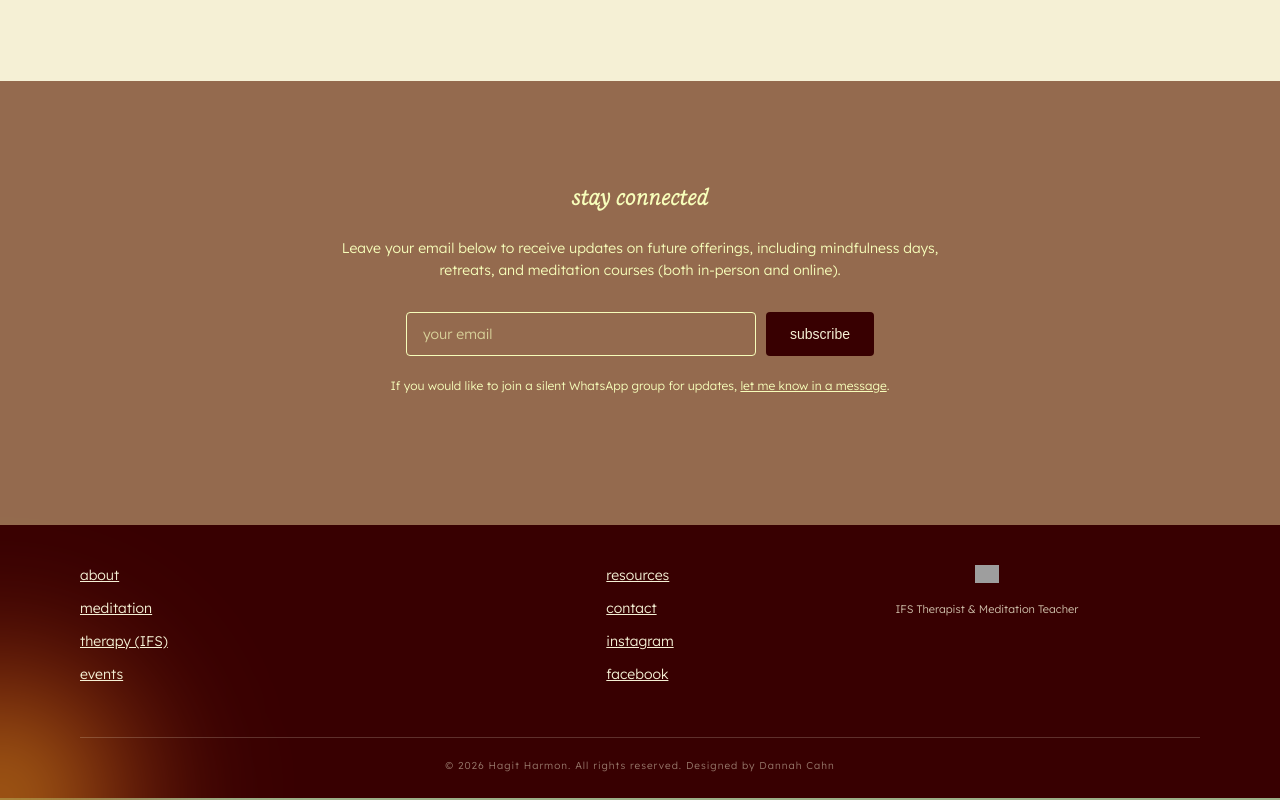
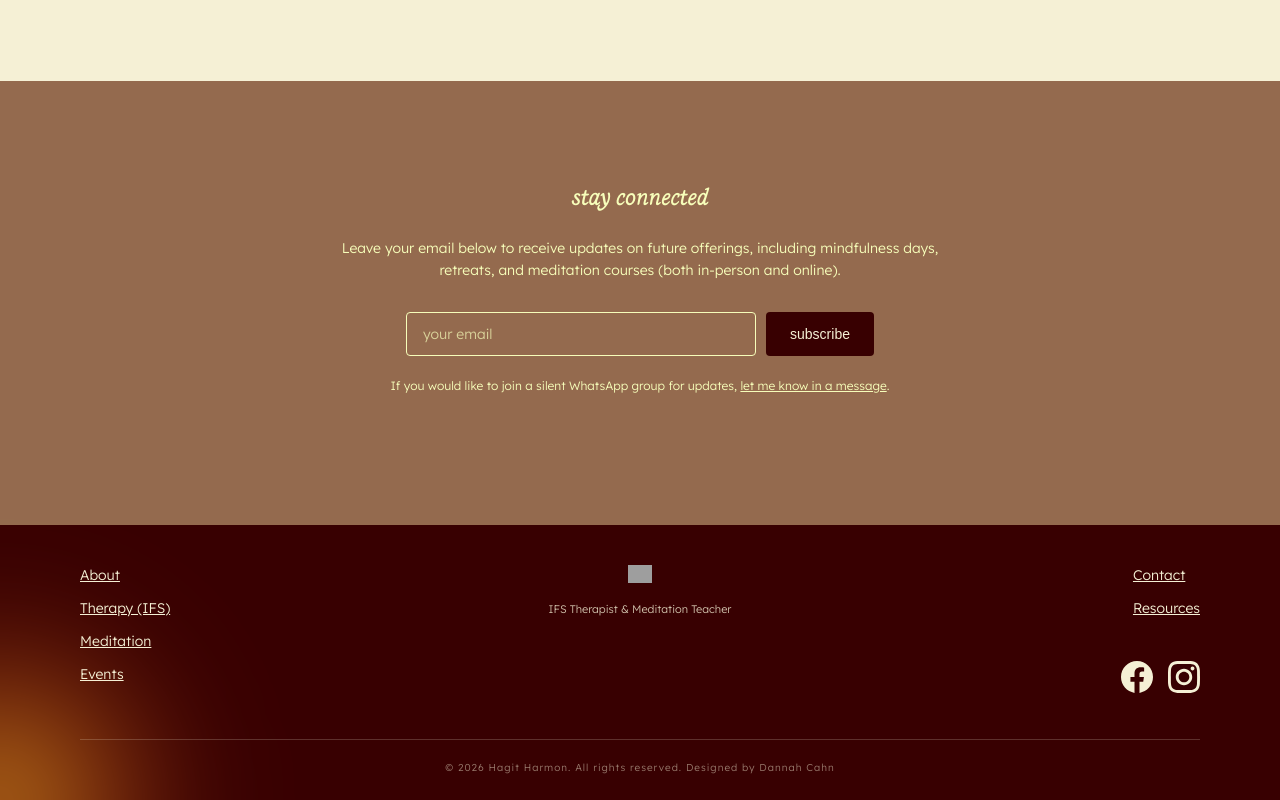
Before and after one commit to dannah-formless/cobalt-studio, a website: page hagit-harmon-website/events.html in a window 1280 px wide. Shown: the part 2197-2997 px from the top of the page. Drawn offline with Linux system fonts and the light colour scheme; grey boxes are pictures that could not be loaded; a web font is replaced by a local one.

Commit message:
Update events.html footer to match home page footer structure

```diff
--- a/hagit-harmon-website/events.html
+++ b/hagit-harmon-website/events.html
@@ -1009,25 +1009,27 @@
     <!-- Footer -->
     <footer role="contentinfo">
         <div class="footer-content">
-            <div class="footer-links">
+            <div class="footer-links footer-left">
                 <ul>
-                    <li><a href="about.html">about</a></li>
-                    <li><a href="zen-meditation.html">meditation</a></li>
-                    <li><a href="therapy.html">therapy (IFS)</a></li>
-                    <li><a href="events.html">events</a></li>
-                </ul>
-            </div>
-            <div class="footer-links">
-                <ul>
-                    <li><a href="resources.html">resources</a></li>
-                    <li><a href="contact.html">contact</a></li>
-                    <li><a href="https://www.instagram.com/hagitharmon/" target="_blank">instagram</a></li>
-                    <li><a href="https://www.facebook.com/hagitharmon/" target="_blank">facebook</a></li>
+                    <li><a href="about.html">About</a></li>
+                    <li><a href="therapy.html">Therapy (IFS)</a></li>
+                    <li><a href="zen-meditation.html">Meditation</a></li>
+                    <li><a href="events.html">Events</a></li>
                 </ul>
             </div>
             <div class="footer-logo">
-                <img src="images/HAGIT HARMON logo light.svg" alt="Hagit Harmon" style="height: 18px; width: auto; margin-bottom: 8px;" />
+                <img src="images/HAGIT HARMON logo light.svg" alt="Hagit Harmon - IFS Therapist & Meditation Teacher in Tel Aviv" style="height: 18px; width: auto; margin-bottom: 8px;" width="100" height="18" decoding="async" loading="lazy" />
                 <div class="logo-subtitle">IFS Therapist & Meditation Teacher</div>
+            </div>
+            <div class="footer-links footer-right">
+                <ul>
+                    <li><a href="contact.html">Contact</a></li>
+                    <li><a href="resources.html">Resources</a></li>
+                </ul>
+                <div class="social-icons">
+                    <a href="https://www.facebook.com/hagitharmon/" target="_blank" rel="noopener noreferrer" aria-label="Visit Hagit Harmon on Facebook"><svg width="32" height="32" viewBox="0 0 24 24" fill="#F5F0D5" aria-hidden="true"><path d="M24 12.073c0-6.627-5.373-12-12-12s-12 5.373-12 12c0 5.99 4.388 10.954 10.125 11.854v-8.385H7.078v-3.47h3.047V9.43c0-3.007 1.792-4.669 4.533-4.669 1.312 0 2.686.235 2.686.235v2.953H15.83c-1.491 0-1.956.925-1.956 1.874v2.25h3.328l-.532 3.47h-2.796v8.385C19.612 23.027 24 18.062 24 12.073z"/></svg></a>
+                    <a href="https://www.instagram.com/hagitharmon/" target="_blank" rel="noopener noreferrer" aria-label="Visit Hagit Harmon on Instagram"><svg width="32" height="32" viewBox="0 0 24 24" fill="#F5F0D5" aria-hidden="true"><path d="M12 2.163c3.204 0 3.584.012 4.85.07 3.252.148 4.771 1.691 4.919 4.919.058 1.265.069 1.645.069 4.849 0 3.205-.012 3.584-.069 4.849-.149 3.225-1.664 4.771-4.919 4.919-1.266.058-1.644.07-4.85.07-3.204 0-3.584-.012-4.849-.07-3.26-.149-4.771-1.699-4.919-4.92-.058-1.265-.07-1.644-.07-4.849 0-3.204.013-3.583.07-4.849.149-3.227 1.664-4.771 4.919-4.919 1.266-.057 1.645-.069 4.849-.069zm0-2.163c-3.259 0-3.667.014-4.947.072-4.358.2-6.78 2.618-6.98 6.98-.059 1.281-.073 1.689-.073 4.948 0 3.259.014 3.668.072 4.948.2 4.358 2.618 6.78 6.98 6.98 1.281.058 1.689.072 4.948.072 3.259 0 3.668-.014 4.948-.072 4.354-.2 6.782-2.618 6.979-6.98.059-1.28.073-1.689.073-4.948 0-3.259-.014-3.667-.072-4.947-.196-4.354-2.617-6.78-6.979-6.98-1.281-.059-1.69-.073-4.949-.073zm0 5.838c-3.403 0-6.162 2.759-6.162 6.162s2.759 6.163 6.162 6.163 6.162-2.759 6.162-6.163c0-3.403-2.759-6.162-6.162-6.162zm0 10.162c-2.209 0-4-1.79-4-4 0-2.209 1.791-4 4-4s4 1.791 4 4c0 2.21-1.791 4-4 4zm6.406-11.845c-.796 0-1.441.645-1.441 1.44s.645 1.44 1.441 1.44c.795 0 1.439-.645 1.439-1.44s-.644-1.44-1.439-1.44z"/></svg></a>
+                </div>
             </div>
         </div>
         <div class="footer-bottom">
```
